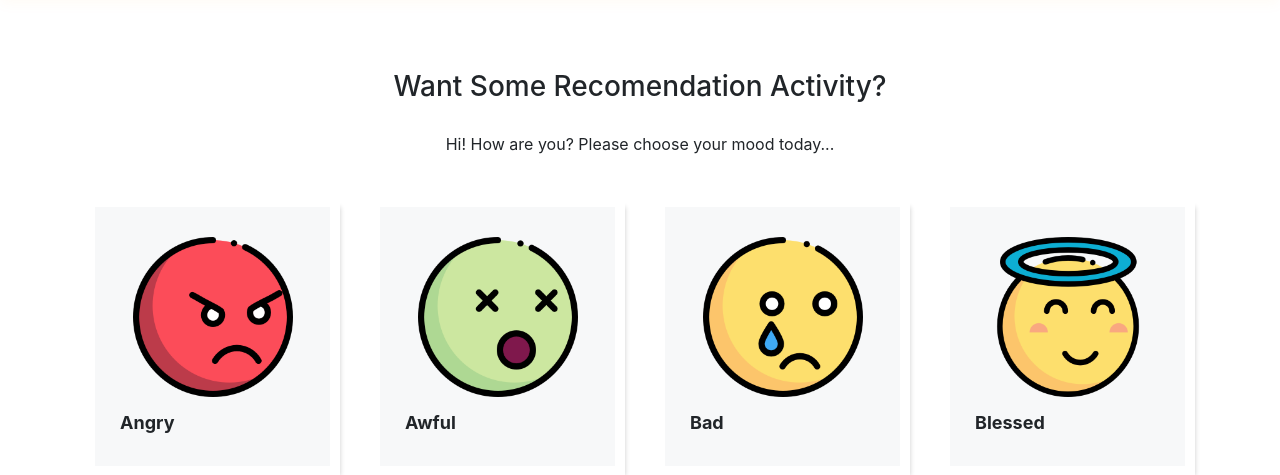
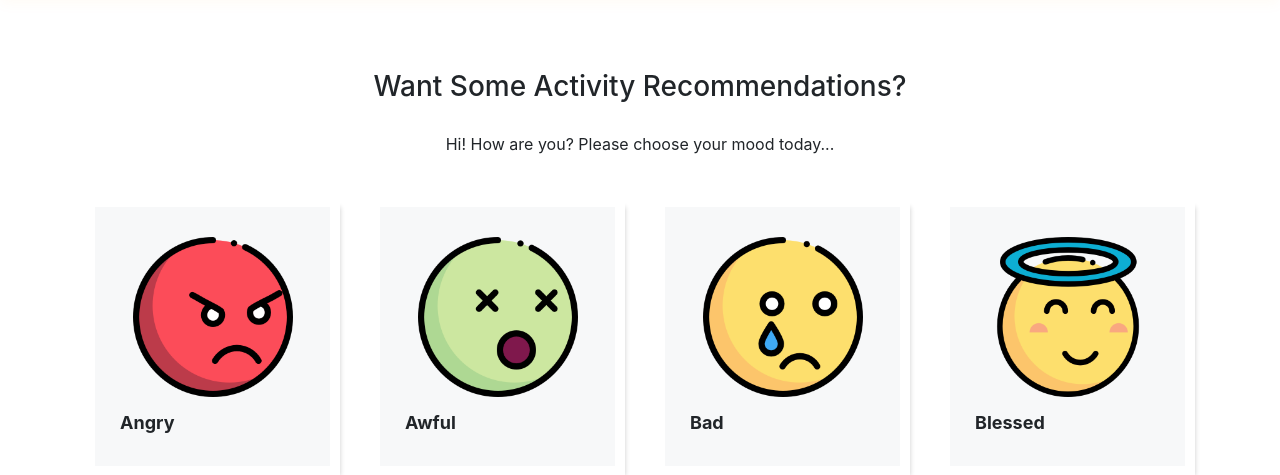
Before and after one commit to lailyrhmh/capstone-project-sib-dicoding, a Flask app: page /recommendation-activity in a window 1280 px wide. Shown: the part 102-577 px from the top of the page. Run offline with Flask 2, Linux system fonts and the light colour scheme; parts of the project's set-up code (start-up, migrations or seed data) failed here and were passed over.

Commit message:
memperbaiki page recommendation

```diff
--- a/templates/activity-recomendation.html
+++ b/templates/activity-recomendation.html
@@ -6,7 +6,7 @@
     <div class="container">
        <div class="heading_container heading_center">
          <h3>
-            Want Some Recomendation Activity?
+            Want Some Activity Recommendations?
          </h3>
       </div>
       <p align="center">
```
